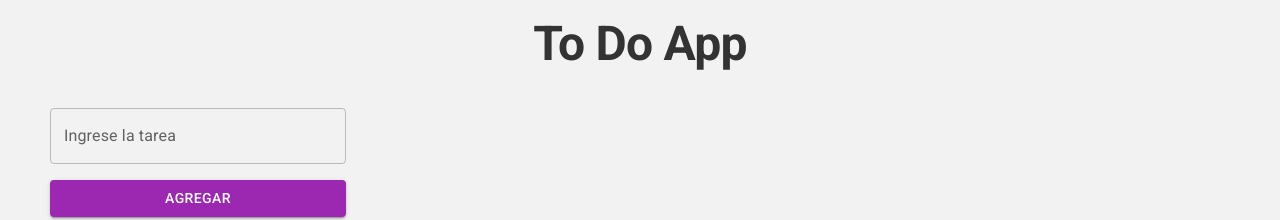
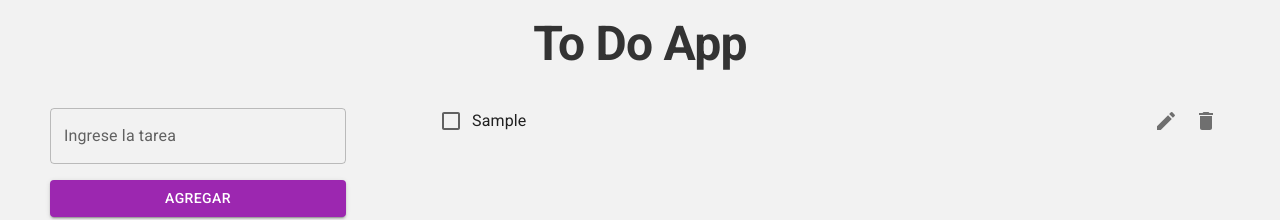
Before and after one commit to mlse8/to-do-app, a React (Vite) app: page / in a window 1280 px wide. Both pictures are taken after typing "Sample" into the empty fields and a click on the button "AGREGAR". Shown: the top 220 px of the page. Built offline with nearby package versions, Linux system fonts and the light colour scheme.

Commit message:
add ToDo and ToDoList

```diff
--- a/src/App.jsx
+++ b/src/App.jsx
@@ -2,7 +2,7 @@ import React, { useState } from "react";
 import Header from "./components/Header";
 import Grid from '@mui/material/Grid';
 import Form from "./components/Form";
-// import TodoList from "./components/TodoList";
+import ToDoList from "./components/ToDoList";
 import TaskFilter from "./components/TaskFilter";
 
 export default function App() {
@@ -68,7 +68,7 @@ export default function App() {
                     <TaskFilter filter={filter} setFilter={setFilter} tasks={tasks} />
                 </Grid>
                 <Grid item={true} xs={12} sm={8}>
-                    {/* <TodoList
+                    <ToDoList
                         tasks={tasks}
                         filteredTasks={filteredTasks}
                         completeTask={completeTask}
@@ -82,7 +82,7 @@ export default function App() {
                         setEditedTask={setEditedTask}
                         selectedTaskId={selectedTaskId}
                         setSelectedTaskId={setSelectedTaskId}
-                    /> */}
+                    />
                 </Grid>
             </Grid>
         </>
--- /dev/null
+++ b/src/components/ToDo.jsx
@@ -0,0 +1,37 @@
+import { ListItem, IconButton, Checkbox } from '@mui/material';
+import DeleteIcon from '@mui/icons-material/Delete';
+import EditIcon from '@mui/icons-material/Edit';
+
+export default function ToDo({
+    task,
+    completeTask,
+    editTask,
+    deleteTask,
+}) {
+    const handleEditClick = () => {
+        editTask(task.id, task.text);
+    };
+
+    const handleDeleteClick = () => {
+        deleteTask(task.id);
+    };
+
+    return (
+        <ListItem sx={{ py: 0.5 }}>
+            <Checkbox
+                color="success"
+                checked={task.completed}
+                onChange={() => completeTask(task.id)}
+            />
+            <span style={{ textDecoration: task.completed ? "line-through" : "none", flex: 1 }}>
+                {task.text}
+            </span>
+            <IconButton onClick={handleEditClick} aria-label="edit">
+                <EditIcon />
+            </IconButton>
+            <IconButton onClick={handleDeleteClick} edge="end" aria-label="delete">
+                <DeleteIcon />
+            </IconButton>
+        </ListItem>
+    );
+}
--- /dev/null
+++ b/src/components/ToDoList.jsx
@@ -0,0 +1,98 @@
+import { List, Alert, Button, TextField, Typography } from "@mui/material";
+import emptyListImage from '../assets/empty.svg';
+import ToDo from './ToDo'
+
+export default function ToDoList({
+    filteredTasks,
+    completeTask,
+    editTask,
+    deleteTask,
+    editModalOpen,
+    setEditModalOpen,
+    deleteModalOpen,
+    setDeleteModalOpen,
+    editedTask,
+    setEditedTask,
+    selectedTaskId,
+    setSelectedTaskId
+}) {
+
+    const handleDeleteConfirm = (id) => {
+        deleteTask(id);
+        setDeleteModalOpen(false);
+    };
+
+    const handleEditSave = () => {
+        setEditModalOpen(false);
+        editTask(editedTask.id, editedTask.text);
+    };
+
+    return (
+        <>
+            {filteredTasks.length === 0 ? (
+                <div>
+                    <figure style={{ maxWidth: '14rem', margin: '1rem auto' }}>
+                        <img src={emptyListImage} alt="Empty List" style={{ width: '100%' }} />
+                    </figure>
+                    <Typography align={'center'} variant='h5'>¡Sin tareas por ahora!</Typography>
+                </div>
+            ) : (
+                <List>
+                    {filteredTasks.map((task) => (
+                        <ToDo
+                        key={task.id}
+                        task={task}
+                        completeTask={completeTask}
+                        editTask={() => {
+                            setEditedTask(task);
+                            setEditModalOpen(true);
+                        }}
+                        deleteTask={() => {
+                            setSelectedTaskId(task.id);
+                            setDeleteModalOpen(true)
+                        }}
+                        />
+                    ))}
+                </List>
+            )}
+
+            {/* Alerta para modificar */}
+            {editModalOpen && (
+                <Alert
+                    severity="info"
+                    color="secondary"
+                    variant="outlined"
+                    action={
+                        <>
+                            <Button color="secondary" onClick={() => setEditModalOpen(false)}>CANCELAR</Button>
+                            <Button color="secondary" onClick={handleEditSave}>GUARDAR</Button>
+                        </>
+                    }
+                >
+                    <TextField
+                        fullWidth
+                        label="Tarea"
+                        value={editedTask.text}
+                        onChange={(e) => setEditedTask({ ...editedTask, text: e.target.value })}
+                    />
+                </Alert>
+            )}
+
+            {/* Alerta para confirmar eliminacion */}
+            {deleteModalOpen && (
+                <Alert
+                    severity="warning"
+                    variant="outlined"
+                    action={
+                        <>
+                            <Button onClick={() => setDeleteModalOpen(false)}>CANCELAR</Button>
+                            <Button onClick={() => handleDeleteConfirm(selectedTaskId)} color="error">BORRAR</Button>
+                        </>
+                    }
+                >
+                    ¿Seguro que deseas eliminar la tarea?
+                </Alert>
+            )}
+        </>
+    );
+}
```
Also changed, not shown: src/assets/empty.svg (added).
